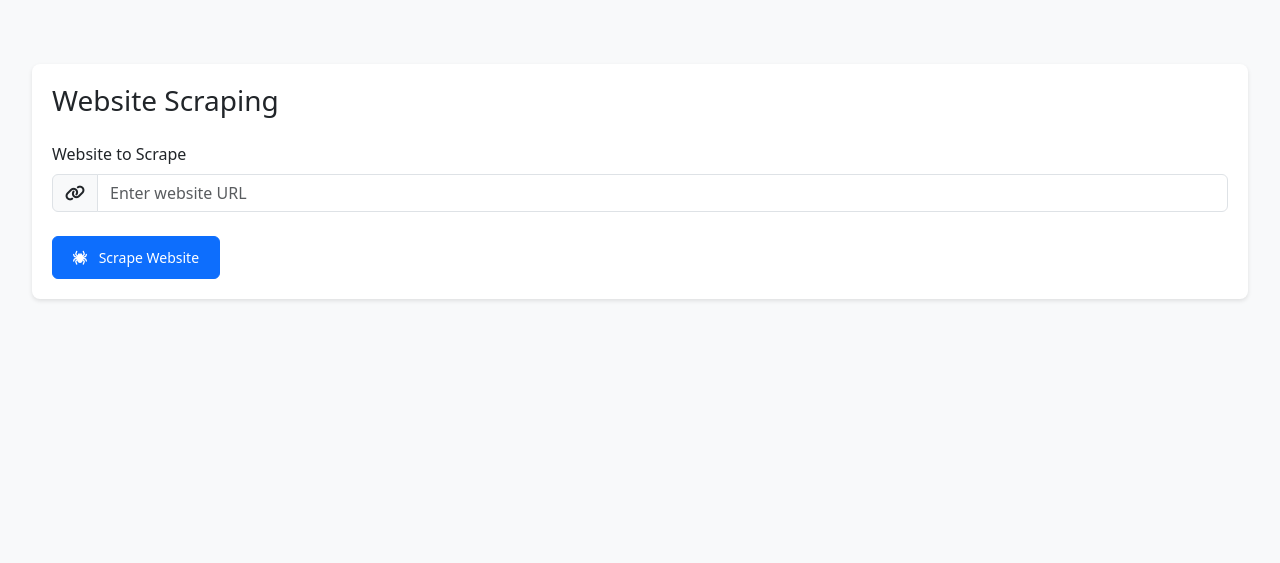
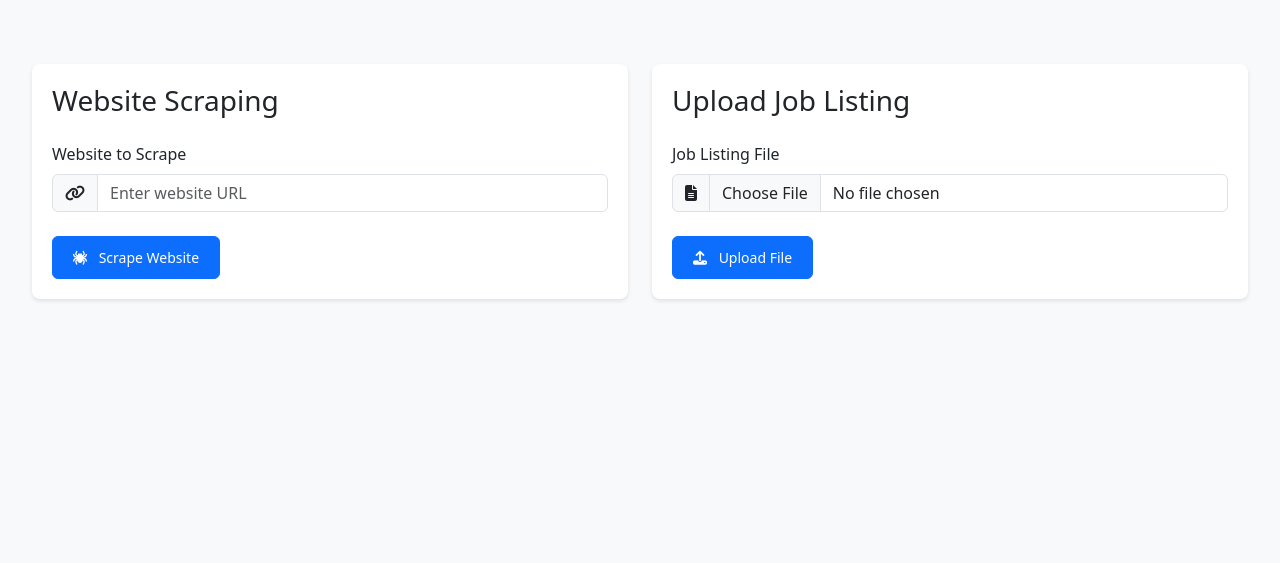
Before and after one commit to CharlieRosander/WorkHub, a Flask app: page /webscraping in a window 1280 px wide. Shown: the part 158-721 px from the top of the page. Run offline with Flask 3, Linux system fonts and the light colour scheme; the visitor is signed in with stand-in values (Sample User, id 1); parts of the project's set-up code (start-up, migrations or seed data) failed here and were passed over; some libraries are stand-ins or nearby versions.

Commit message:
Added func to upload files from disk (such as manually saved ad listings) and logic to register & autofill these

```diff
--- a/app.py
+++ b/app.py
@@ -28,7 +28,9 @@ from webscrape_service import scrape_website, save_html_to_file
 from datetime import datetime
 from sqlalchemy.exc import SQLAlchemyError
 from werkzeug.security import generate_password_hash, check_password_hash
+from werkzeug.utils import secure_filename
 import os
+import json
 from company_service import register_company, delete_company, edit_company
 from gpt_service import send_gpt_prompt, process_html_with_gpt
 import io
@@ -156,7 +158,7 @@ def view_emails():
         page = request.args.get("page", 1, type=int)
         per_page = 10  # Number of emails per page
         emails, total_count = get_gmail_emails(page=page, per_page=per_page)
-        total_pages = (total_count + per_page - 1) // per_page  # Calculate total pages
+        total_pages = (total_count + per_page - 1) // per_page
 
         return render_template(
             "view_emails.html",
@@ -300,7 +302,7 @@ def scrape_job_listing():
 @login_required
 def process_html(html_type, id):
     # Hämta HTML från databasen baserat på typen
-    scraped_content = ScrapedContent.query.get(id)
+    scraped_content = db.session.get(ScrapedContent, id)
     if not scraped_content:
         flash("Error: Content not found.", "danger")
         return redirect(url_for("webscraping"))
@@ -346,9 +348,11 @@ def generate_filenames():
             return jsonify({"error": "No IDs provided"}), 400
 
         # Hämta skrapad data från databasen
-        scraped_data = ScrapedContent.query.filter(
-            ScrapedContent.id.in_(scraped_data_ids)
-        ).all()
+        scraped_data = (
+            db.session.query(ScrapedContent)
+            .filter(ScrapedContent.id.in_(scraped_data_ids))
+            .all()
+        )
         if not scraped_data:
             return jsonify({"error": "No data found for provided IDs"}), 404
 
@@ -374,8 +378,8 @@ def generate_filenames():
             match = re.search(r"listing_name\s*=\s*(\S+)", naming_gpt_response)
             if match:
                 listing_name = match.group(1).strip()
-                item.listing_name = listing_name  # Uppdatera databasen
-                item.generated_name = listing_name  # Spara det genererade namnet
+                item.listing_name = listing_name
+                item.generated_name = listing_name
                 filenames.append(f"{listing_name}.html")
                 results.append({"id": item.id, "name": listing_name})
             else:
@@ -444,7 +448,7 @@ def save_file():
 
 
 def get_data_by_id(data_id):
-    return ScrapedContent.query.get(data_id)
+    return db.session.get(ScrapedContent, data_id)
 
 
 def capitalize_first_letter(string):
@@ -462,7 +466,7 @@ def auto_log_company():
 @app.route("/webscraping", methods=["GET", "POST"])
 @login_required
 def webscraping():
-    scraped_data = ScrapedContent.query.all()
+    scraped_data = db.session.query(ScrapedContent).all()
     return render_template("webscraping.html", scraped_data=scraped_data)
 
 
@@ -472,7 +476,7 @@ def register_company_route():
     if request.method == "POST":
         return register_company()
     today = datetime.now().strftime("%Y-%m-%d")
-    scraped_data = ScrapedContent.query.all()
+    scraped_data = db.session.query(ScrapedContent).all()
     return render_template(
         "register_company.html", scraped_data=scraped_data, today=today
     )
@@ -499,35 +503,31 @@ def autofill_company():
             return jsonify({"error": "No data ID provided"}), 400
 
         # Get the scraped content
-        scraped_content = ScrapedContent.query.get(data_id)
-        if not scraped_content or not scraped_content.gpt_cleaned_html:
-            return jsonify({"error": "No cleaned HTML data found"}), 404
+        scraped_content = db.session.get(ScrapedContent, data_id)
+        if not scraped_content:
+            return jsonify({"error": "No data found"}), 404
 
-        # Use the compose assistant to extract company information
-        prompt = f"""
-        Extract company information from the job listing HTML below.
-        Link: "{scraped_content.scraped_url}"
-        HTML Content:{scraped_content.gpt_cleaned_html}
-        """
+        # Get the content to process from gpt_cleaned_html (which contains the raw text)
+        content_to_process = scraped_content.gpt_cleaned_html
 
-        # Get response from GPT
-        gpt_response = send_gpt_prompt(prompt, assistant_id=autofill_assistant_id)
+        # Process with GPT to get JSON format for form filling
+        gpt_response = process_html_with_gpt(
+            content_to_process, autofill_assistant_id
+        )
 
-        # Try to clean up the response if needed
+        # Clean up the response thoroughly
         gpt_response = gpt_response.strip()
-        if not gpt_response.startswith("{"):
-            # Find the first { and last }
-            start = gpt_response.find("{")
-            end = gpt_response.rfind("}") + 1
-            if start >= 0 and end > start:
-                gpt_response = gpt_response[start:end]
-            else:
-                raise ValueError("GPT response does not contain valid JSON")
 
-        # Validate JSON
-        import json
+        # Find the first { and last } to extract only the JSON part
+        start = gpt_response.find("{")
+        end = gpt_response.rfind("}") + 1
+        if start >= 0 and end > start:
+            gpt_response = gpt_response[start:end]
+        else:
+            raise ValueError("Could not find valid JSON in GPT response")
 
-        json.loads(gpt_response)  # This will raise an error if invalid JSON
+        # Validate that we got valid JSON back
+        json.loads(gpt_response)
 
         return jsonify({"response": gpt_response}), 200
 
@@ -535,6 +535,49 @@ def autofill_company():
         return jsonify({"error": f"Invalid JSON response from GPT: {str(e)}"}), 500
     except Exception as e:
         return jsonify({"error": str(e)}), 500
+
+
+@app.route("/upload-job-listing", methods=["POST"])
+@login_required
+def upload_job_listing():
+    try:
+        if "job_file" not in request.files:
+            flash("No file selected", "error")
+            return redirect(url_for("webscraping"))
+
+        file = request.files["job_file"]
+
+        if file.filename == "":
+            flash("No file selected", "error")
+            return redirect(url_for("webscraping"))
+
+        # Get filename without extension as listing name
+        listing_name = os.path.splitext(secure_filename(file.filename))[0]
+
+        # Read the file content
+        content = file.read().decode("utf-8")
+
+        # Create a new ScrapedContent entry - save the raw text content as is
+        new_scrape = ScrapedContent(
+            listing_name=listing_name,
+            raw_html=content,  # Original text content
+            pretty_html=content,  # Same as raw for text files
+            filtered_html=content,  # Same as raw for text files
+            gpt_cleaned_html=content,  # Save the raw text, will be processed during autofill
+            scraped_url="file://" + secure_filename(file.filename),
+            scraped_date=datetime.now(),
+        )
+
+        db.session.add(new_scrape)
+        db.session.commit()
+
+        flash("File uploaded successfully!", "success")
+        return redirect(url_for("webscraping"))
+
+    except Exception as e:
+        db.session.rollback()
+        flash(f"Error uploading file: {str(e)}", "error")
+        return redirect(url_for("webscraping"))
 
 
 @app.route("/delete_scrape/<int:id>", methods=["POST"])
--- a/templates/webscraping.html
+++ b/templates/webscraping.html
@@ -2,8 +2,10 @@
 {% block content %}
 
 <div class="webscraping-container py-5">
+    <div class="row">
         <!-- Website Scraping Form -->
-    <div class="scraping-form">
+        <div class="col-md-6">
+            <div class="scraping-form mb-4">
                 <h3 class="mb-4">Website Scraping</h3>
                 <form method="post" action="{{ url_for('scrape_job_listing') }}">
                     <div class="form-group mb-4">
@@ -23,6 +25,33 @@
                         </button>
                     </div>
                 </form>
+            </div>
+        </div>
+
+        <!-- File Upload Form -->
+        <div class="col-md-6">
+            <div class="scraping-form mb-4">
+                <h3 class="mb-4">Upload Job Listing</h3>
+                <form method="post" action="{{ url_for('upload_job_listing') }}" enctype="multipart/form-data">
+                    <div class="form-group mb-4">
+                        <label class="form-label" for="job_file">Job Listing File</label>
+                        <div class="input-group">
+                            <span class="input-group-text">
+                                <i class="fas fa-file-alt"></i>
+                            </span>
+                            <input type="file" id="job_file" name="job_file" class="form-control"
+                                accept=".txt,.html,.htm" required />
+                        </div>
+                    </div>
+                    <div class="form-group">
+                        <button type="submit" class="btn btn-primary">
+                            <i class="fas fa-upload me-2"></i>
+                            Upload File
+                        </button>
+                    </div>
+                </form>
+            </div>
+        </div>
     </div>
 
     <!-- Previously Scraped Data -->
```
Also changed, not shown: 1 other file. Lines whose indentation alone changed are shown as unchanged.
